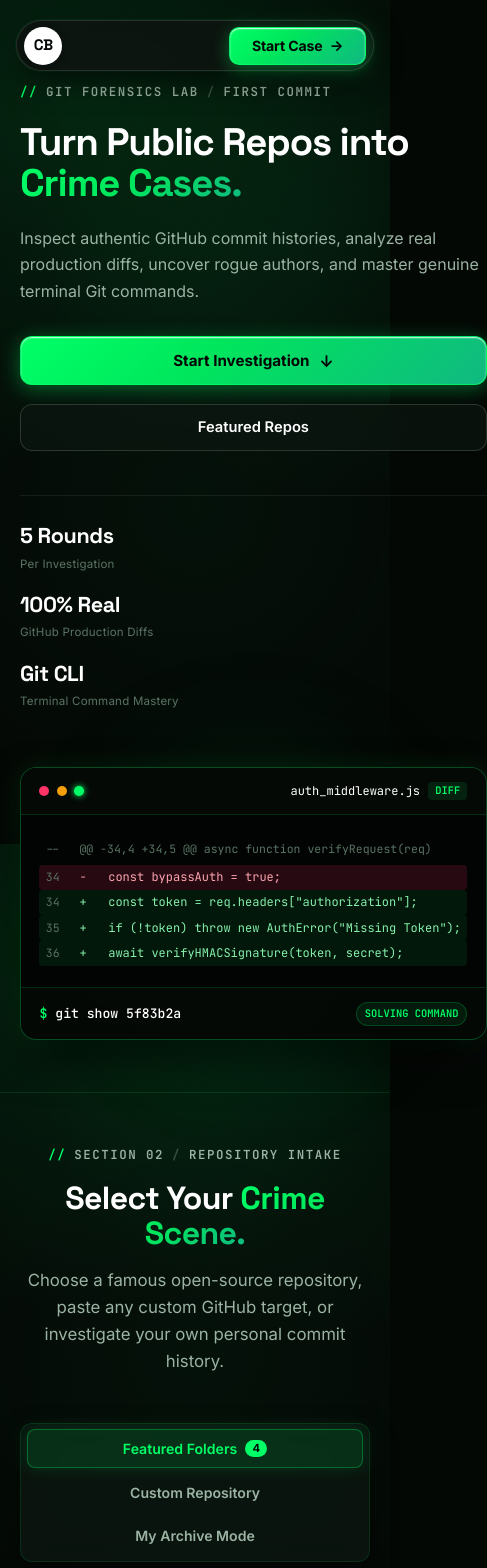
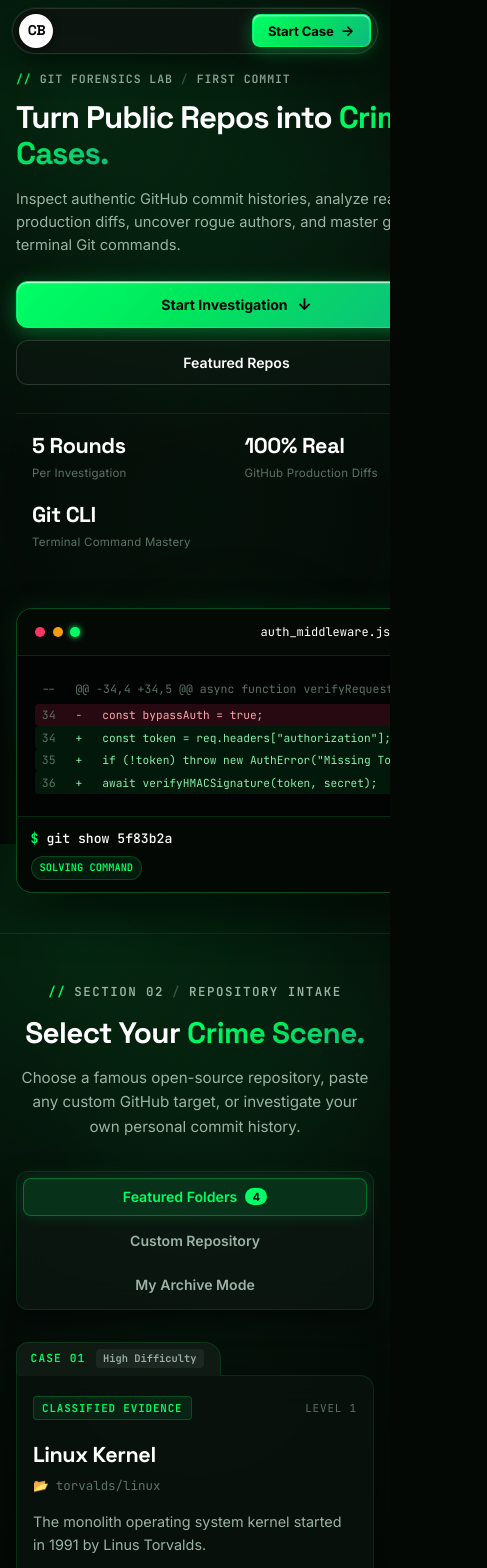
Before and after one commit to ejinbt/CommitBureau, a React (Vite) app: page / in a window 390 px wide. Shown: the top 1568 px of the page, 487 px wide, since content can reach past the window. Built offline with nearby package versions, Linux system fonts and the light colour scheme.

Commit message:
fix(ui): polish mobile responsiveness and media queries across all screens

```diff
--- a/src/components/BureauBriefing.css
+++ b/src/components/BureauBriefing.css
@@ -370,33 +370,135 @@
    RESPONSIVE MEDIA QUERIES
    ========================================================================== */
 
+@media (max-width: 960px) {
+   .cb-hero-section {
+     padding-top: 2.75rem;
+     padding-bottom: 4rem;
+   }
+
+   .cb-hero-grid {
+     grid-template-columns: 1fr;
+     gap: 2.5rem;
+   }
+
+   .cb-terminal-window {
+     max-width: 100%;
+   }
+
+   .cb-ambient-glow {
+     width: 320px;
+     height: 320px;
+   }
+}
+
 @media (max-width: 640px) {
   .cb-hero-section {
-    padding-top: 2rem;
-    padding-bottom: 3.25rem;
+    padding-top: 1.5rem;
+    padding-bottom: 2.5rem;
+  }
+
+  .cb-hero-eyebrow {
+    font-size: 0.72rem;
+    letter-spacing: 0.08em;
+    margin-bottom: 0.85rem;
+    flex-wrap: wrap;
+  }
+
+  .cb-hero-title {
+    font-size: clamp(1.85rem, 8vw, 2.35rem);
+    line-height: 1.15;
+    margin-bottom: 1rem;
+  }
+
+  .cb-hero-sub {
+    font-size: 0.92rem;
+    line-height: 1.55;
+    margin-bottom: 1.5rem;
   }
 
   .cb-hero-actions {
     flex-direction: column;
     align-items: stretch;
+    gap: 0.75rem;
+    margin-bottom: 1.75rem;
   }
 
   .cb-cta-primary,
   .cb-cta-secondary {
     width: 100%;
+    justify-content: center;
+    padding: 0.8rem 1.4rem;
+    font-size: 0.88rem;
   }
 
   .cb-metrics-row {
-    flex-direction: column;
-    align-items: flex-start;
+    display: grid;
+    grid-template-columns: repeat(2, 1fr);
     gap: 1rem;
+    padding: 1rem;
   }
 
   .cb-metric-divider {
     display: none;
   }
 
+  .cb-metric-item {
+    gap: 0.2rem;
+  }
+
+  .cb-metric-val {
+    font-size: 1.3rem;
+  }
+
+  .cb-metric-k {
+    font-size: 0.65rem;
+  }
+
+  .cb-hero-visual {
+    perspective: none;
+    width: 100%;
+  }
+
+  .cb-terminal-window {
+    width: 100%;
+    transform: none !important;
+  }
+
+  .cb-terminal-body {
+    padding: 0.85rem;
+    overflow-x: auto;
+  }
+
   .cb-terminal-diff {
-    font-size: 0.75rem;
+    font-size: 0.7rem;
+    line-height: 1.5;
+    white-space: pre;
+    overflow-x: auto;
+  }
+
+  .cb-terminal-footer {
+    flex-direction: column;
+    align-items: flex-start;
+    gap: 0.5rem;
+    padding: 0.75rem 0.85rem;
   }
 }
+
+@media (max-width: 380px) {
+  .cb-hero-title {
+    font-size: 1.7rem;
+  }
+
+  .cb-metrics-row {
+    grid-template-columns: 1fr;
+    gap: 0.75rem;
+  }
+
+  .cb-terminal-header {
+    padding: 0.65rem 0.85rem;
+  }
+
+  .cb-command-box {
+    font-size: 0.7rem;
+  }
+}
--- a/src/components/CaseCard.css
+++ b/src/components/CaseCard.css
@@ -411,8 +411,86 @@
   cursor: default;
 }
 
+/* ==========================================================================
+   RESPONSIVE MEDIA QUERIES
+   ========================================================================== */
+
 @media (max-width: 768px) {
-  .suspect-cards-grid {
-    grid-template-columns: 1fr;
+   .case-dossier-card {
+     padding: 18px 16px;
+     gap: 16px;
+   }
+
+   .suspect-cards-grid {
+     grid-template-columns: 1fr;
+     gap: 10px;
+   }
+
+   .inquiry-statement {
+     font-size: 1.15rem;
+   }
+}
+
+@media (max-width: 640px) {
+  .case-dossier-card {
+    padding: 14px 12px;
+    border-radius: 10px;
+  }
+
+  .case-dossier-banner {
+    flex-direction: column;
+    align-items: flex-start;
+    gap: 10px;
+  }
+
+  .case-dossier-actions {
+    width: 100%;
+  }
+
+  .dossier-hint-btn {
+    width: 100%;
+    justify-content: center;
+  }
+
+  .case-inquiry-hero {
+    padding-left: 12px;
+  }
+
+  .inquiry-statement {
+    font-size: 1.05rem;
+    line-height: 1.45;
+  }
+
+  .suspect-hypothesis-card {
+    padding: 12px 14px;
+  }
+
+  .suspect-headline {
+    font-size: 0.82rem;
+  }
+
+  .section-meta-header {
+    flex-direction: column;
+    align-items: flex-start;
+    gap: 4px;
   }
 }
+
+@media (max-width: 400px) {
+  .case-dossier-card {
+    padding: 12px 10px;
+  }
+
+  .case-identity-group {
+    flex-wrap: wrap;
+    gap: 8px;
+  }
+
+  .case-badge-primary {
+    font-size: 0.65rem;
+  }
+
+  .case-category-chip {
+    font-size: 0.65rem;
+  }
+}
--- a/src/components/CaseIntakeConsole.css
+++ b/src/components/CaseIntakeConsole.css
@@ -582,10 +582,45 @@
    RESPONSIVE MEDIA QUERIES
    ========================================================================== */
 
+@media (max-width: 1024px) {
+  .cb-folders-grid {
+    grid-template-columns: repeat(2, 1fr);
+    gap: 1.5rem;
+  }
+}
+
+@media (max-width: 768px) {
+  .cb-intake-section {
+    padding-top: 3.5rem;
+    padding-bottom: 4.5rem;
+  }
+
+  .cb-intake-header {
+    margin-bottom: 2rem;
+  }
+
+  .cb-intake-title {
+    font-size: 1.85rem;
+  }
+
+  .cb-intake-subtitle {
+    font-size: 0.95rem;
+  }
+
+  .cb-tabs-wrapper {
+    margin-bottom: 2rem;
+  }
+
+  .cb-folders-grid {
+    grid-template-columns: 1fr;
+    gap: 1.5rem;
+  }
+}
+
 @media (max-width: 640px) {
   .cb-intake-section {
-    padding-top: 3rem;
-    padding-bottom: 4rem;
+    padding-top: 2.75rem;
+    padding-bottom: 3.5rem;
   }
 
   .cb-intake-tabs {
@@ -598,16 +633,17 @@
     width: 100%;
     justify-content: center;
     border-radius: 8px;
+    padding: 0.6rem 1rem;
   }
 
   .cb-folder-body {
     border-radius: 0 14px 14px 14px;
-    padding: 1.35rem 1.15rem;
+    padding: 1.25rem 1rem;
   }
 
   .cb-custom-body,
   .cb-archive-body {
-    padding: 1.5rem 1.15rem;
+    padding: 1.25rem 1rem;
   }
 
   .cb-input-group {
@@ -629,6 +665,7 @@
   .cb-user-repo-item {
     flex-direction: column;
     align-items: flex-start;
+    gap: 0.75rem;
   }
 
   .cb-user-repo-btn {
@@ -643,4 +680,23 @@
   .cb-token-save-btn {
     width: 100%;
   }
+
+  .cb-token-trigger-btn {
+    font-size: 0.75rem;
+  }
 }
+
+@media (max-width: 400px) {
+  .cb-folder-tab {
+    padding: 0.4rem 1rem 0.4rem 0.85rem;
+    font-size: 0.65rem;
+  }
+
+  .cb-folder-title {
+    font-size: 1.15rem;
+  }
+
+  .cb-folder-desc {
+    font-size: 0.82rem;
+  }
+}
--- a/src/components/DiffViewer.css
+++ b/src/components/DiffViewer.css
@@ -303,11 +303,69 @@
   color: #00ff66;
 }
 
-.live-dot {
-  width: 6px;
-  height: 6px;
-  border-radius: 50%;
-  background: #00ff66;
-  box-shadow: 0 0 6px #00ff66;
-  display: inline-block;
+/* ==========================================================================
+   RESPONSIVE MEDIA QUERIES
+   ========================================================================== */
+
+@media (max-width: 640px) {
+  .terminal-titlebar {
+    padding: 6px 10px;
+    gap: 8px;
+    flex-wrap: wrap;
+  }
+
+  .terminal-file-tab {
+    padding: 4px 8px;
+    font-size: 0.68rem;
+    max-width: 170px;
+    overflow: hidden;
+    text-overflow: ellipsis;
+    white-space: nowrap;
+  }
+
+  .terminal-evidence-meta {
+    gap: 8px 12px;
+    padding: 6px 12px;
+  }
+
+  .meta-capsule {
+    font-size: 0.64rem;
+  }
+
+  .gutter-num {
+    width: 32px;
+    padding-right: 6px;
+    font-size: 0.65rem;
+  }
+
+  .gutter-symbol {
+    width: 16px;
+    font-size: 0.7rem;
+  }
+
+  .diff-table-row {
+    font-size: 0.74rem;
+  }
+
+  .terminal-statusbar {
+    flex-direction: column;
+    align-items: flex-start;
+    gap: 4px;
+    padding: 6px 10px;
+  }
 }
+
+@media (max-width: 400px) {
+  .terminal-traffic-lights {
+    display: none;
+  }
+
+  .terminal-file-tab {
+    max-width: 130px;
+  }
+
+  .view-btn {
+    padding: 2px 6px;
+    font-size: 0.62rem;
+  }
+}
--- a/src/components/Header.css
+++ b/src/components/Header.css
@@ -144,19 +144,74 @@
   transform: translateX(2px);
 }
 
-/* Mobile Responsiveness */
-@media (max-width: 640px) {
+/* ==========================================================================
+   RESPONSIVE MEDIA QUERIES
+   ========================================================================== */
+
+@media (max-width: 768px) {
+  .cb-nav-wrapper {
+    top: 0.75rem;
+    padding: 0 0.75rem;
+  }
+
   .cb-capsule-nav {
     gap: 0.75rem;
-    padding: 0.35rem 0.45rem;
+  }
+
+  .cb-nav-link {
+    font-size: 0.78rem;
+    padding: 0.35rem 0.65rem;
+  }
+
+  .cb-nav-pill-cta {
+    padding: 0.5rem 1rem;
+    font-size: 0.82rem;
+  }
+}
+
+@media (max-width: 640px) {
+  .cb-nav-wrapper {
+    top: 0.5rem;
+    padding: 0 0.75rem;
+  }
+
+  .cb-capsule-nav {
+    gap: 0.5rem;
+    padding: 0.3rem 0.4rem;
+    max-width: 100%;
   }
 
   .cb-nav-links {
     display: none;
   }
 
-  .cb-keycap-face {
-    padding: 0.5rem 1rem;
+  .cb-nav-logo-circle {
+    width: 34px;
+    height: 34px;
+  }
+
+  .cb-nav-logo-text {
+    font-size: 0.88rem;
+  }
+
+  .cb-nav-pill-cta {
+    padding: 0.45rem 0.95rem;
     font-size: 0.82rem;
+    border-radius: 8px;
   }
 }
+
+@media (max-width: 360px) {
+  .cb-nav-wrapper {
+    padding: 0 0.4rem;
+  }
+
+  .cb-nav-pill-cta {
+    padding: 0.4rem 0.75rem;
+    font-size: 0.75rem;
+  }
+
+  .cb-nav-arrow {
+    display: none;
+  }
+}
--- a/src/components/VerdictCard.css
+++ b/src/components/VerdictCard.css
@@ -217,3 +217,45 @@
   box-shadow: 0 6px 20px rgba(0, 255, 102, 0.5);
   transform: translateY(-1px);
 }
+
+/* ==========================================================================
+   RESPONSIVE MEDIA QUERIES
+   ========================================================================== */
+
+@media (max-width: 640px) {
+  .verdict-pane {
+    padding: 16px 14px;
+  }
+
+  .verdict-top {
+    flex-direction: column;
+    align-items: flex-start;
+    gap: 8px;
+  }
+
+  .cli-bar-input-group {
+    flex-direction: column;
+    align-items: stretch;
+    gap: 6px;
+  }
+
+  .cli-copy-action {
+    width: 100%;
+    justify-content: center;
+  }
+
+  .verdict-action-row {
+    flex-direction: column;
+    align-items: stretch;
+    gap: 10px;
+  }
+
+  .verdict-proceed-btn {
+    width: 100%;
+    justify-content: center;
+  }
+
+  .verdict-key-hint {
+    justify-content: center;
+  }
+}
--- a/src/index.css
+++ b/src/index.css
@@ -73,6 +73,7 @@
   color: var(--cb-text);
   line-height: 1.5;
   overflow-x: hidden;
+  width: 100%;
 }
 
 /* Master Shell with Atmospheric Green Aura Glow */
@@ -86,13 +87,21 @@
     radial-gradient(circle at 50% 60%, rgba(9, 72, 40, 0.15) 0%, transparent 60%),
     var(--cb-bg);
   background-attachment: fixed;
+  overflow-x: hidden;
+  width: 100%;
 }
 
 .cb-container {
   width: 100%;
   max-width: 1200px;
   margin: 0 auto;
-  padding: 0 1.25rem;
+  padding: 0 1rem;
+}
+
+@media (min-width: 480px) {
+  .cb-container {
+    padding: 0 1.25rem;
+  }
 }
 
 @media (min-width: 640px) {
--- a/src/pages/InvestigationPage.css
+++ b/src/pages/InvestigationPage.css
@@ -268,12 +268,85 @@
   text-shadow: 0 0 10px rgba(251, 191, 36, 0.45);
 }
 
+/* ==========================================================================
+   RESPONSIVE MEDIA QUERIES
+   ========================================================================== */
+
 @media (max-width: 860px) {
+  .investigation-viewport {
+    padding: 85px 16px 0 16px;
+  }
+
   .investigation-cockpit-bar {
     grid-template-columns: 1fr;
     gap: 12px;
+    padding: 12px 14px;
   }
+
+  .cockpit-left {
+    justify-content: space-between;
+  }
+
+  .cockpit-center {
+    order: 3;
+    width: 100%;
+    align-items: center;
+    padding-top: 6px;
+    border-top: 1px dashed rgba(0, 255, 102, 0.12);
+  }
+
   .cockpit-right {
+    order: 2;
     justify-content: space-between;
   }
 }
+
+@media (max-width: 640px) {
+  .investigation-viewport {
+    padding: 75px 12px 0 12px;
+  }
+
+  .cockpit-target-chip {
+    font-size: 0.68rem;
+    padding: 3px 8px;
+  }
+
+  .target-repo-name {
+    max-width: 140px;
+    overflow: hidden;
+    text-overflow: ellipsis;
+    white-space: nowrap;
+  }
+
+  .pips-track {
+    gap: 6px;
+  }
+
+  .round-pip {
+    width: 14px;
+    height: 5px;
+  }
+
+  .stat-phosphor-val {
+    font-size: 0.95rem;
+  }
+
+  .investigation-state-card {
+    padding: 50px 16px;
+  }
+}
+
+@media (max-width: 400px) {
+  .investigation-viewport {
+    padding: 70px 8px 0 8px;
+  }
+
+  .target-repo-name {
+    max-width: 100px;
+  }
+
+  .cockpit-exit-btn {
+    padding: 4px 8px;
+    font-size: 0.62rem;
+  }
+}
```
Also changed, not shown: src/pages/DebriefPage.css (+91 -0 lines).
